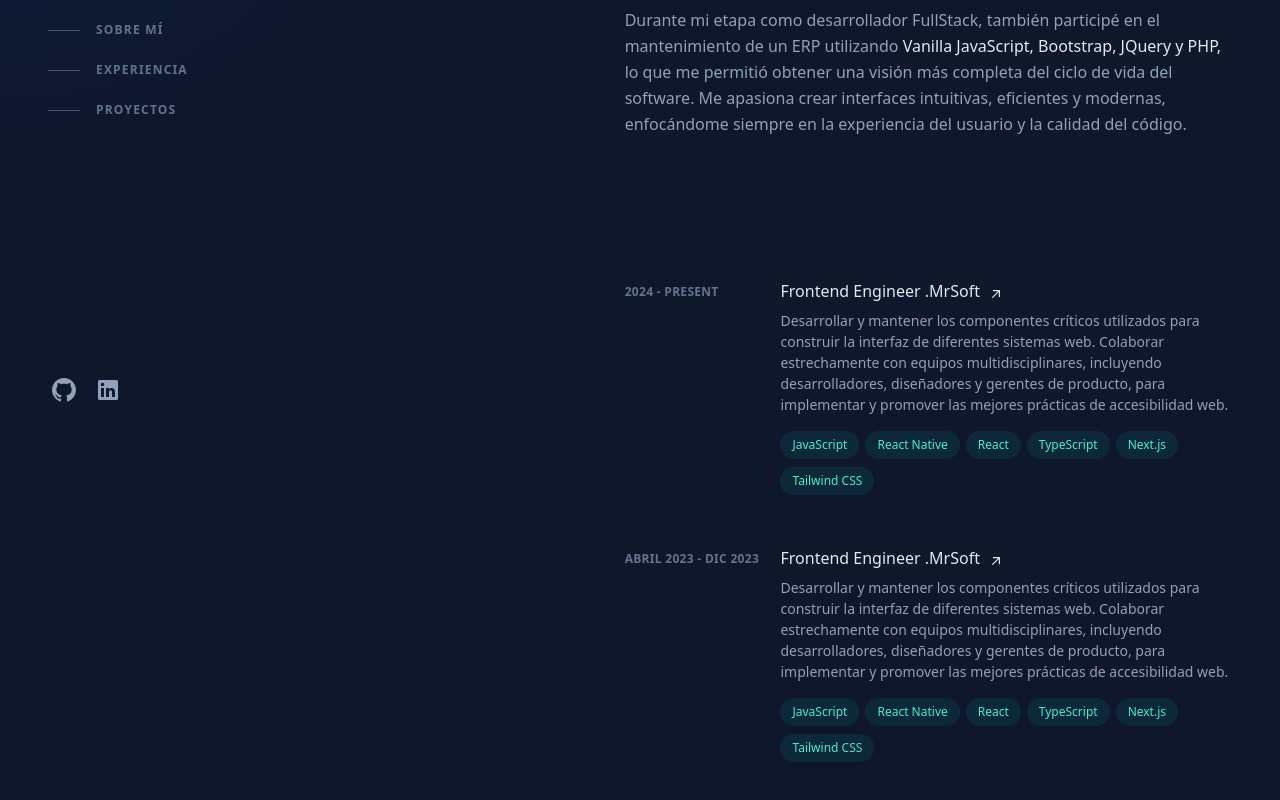
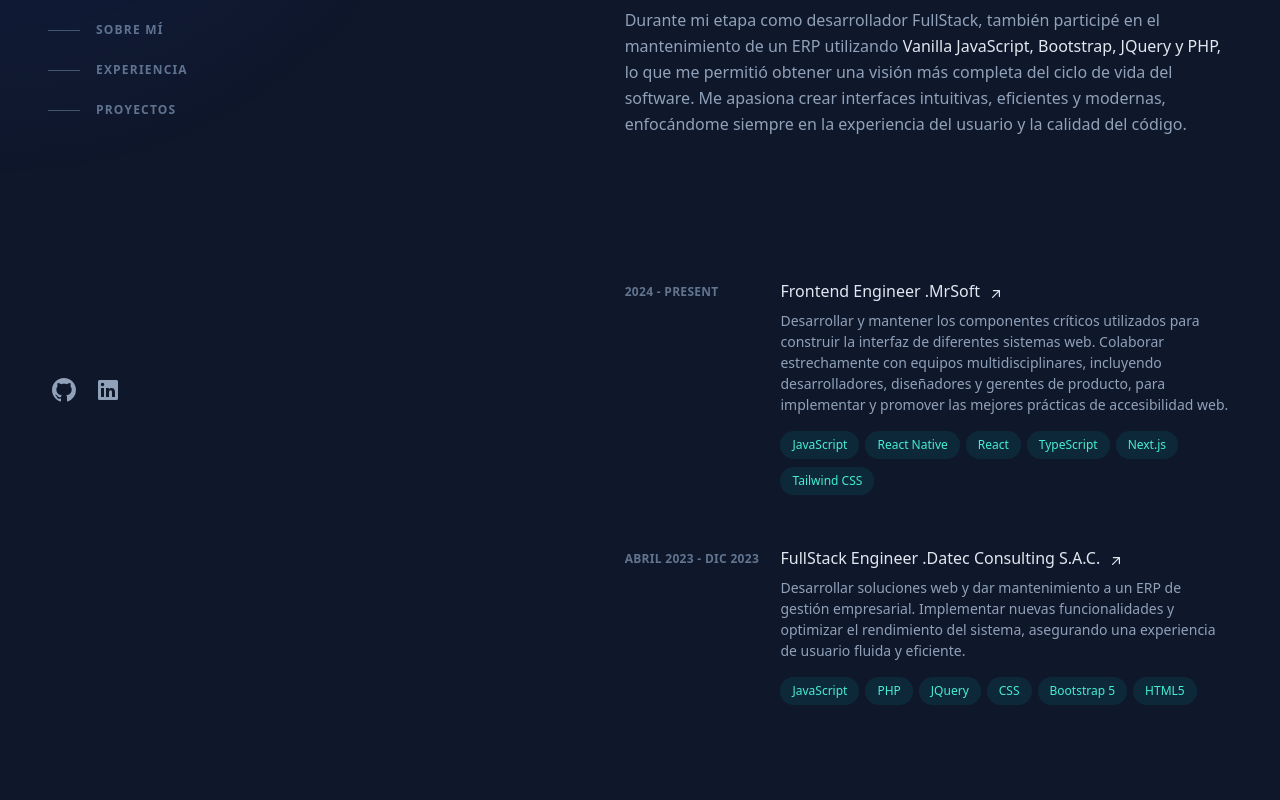
Before and after one commit to albarorent/my-portafolio-app, a Next.js app: page / in a window 1280 px wide. Shown: the part 302-1102 px from the top of the page. Built offline with nearby package versions, Linux system fonts and the light colour scheme.

Commit message:
Feat ExperienceList

```diff
--- a/src/components/Experience.tsx
+++ b/src/components/Experience.tsx
@@ -31,17 +31,17 @@
           </ExperienceList>
           <ExperienceList
             date="Abril 2023 - Dic 2023"
-            link="https://www.mrsoftperu.com/"
-            title="Frontend Engineer   ."
-            subTitle="MrSoft"
-            description="Desarrollar y mantener los componentes críticos utilizados para construir la interfaz de diferentes sistemas web. Colaborar estrechamente con equipos multidisciplinares, incluyendo desarrolladores, diseñadores y gerentes de producto, para implementar y promover las mejores prácticas de accesibilidad web."
+            link="https://www.datec.pe/"
+            title="FullStack Engineer   ."
+            subTitle="Datec Consulting S.A.C."
+            description="Desarrollar soluciones web y dar mantenimiento a un ERP de gestión empresarial. Implementar nuevas funcionalidades y optimizar el rendimiento del sistema, asegurando una experiencia de usuario fluida y eficiente."
           >
             <ButtonTecnology name="JavaScript" />
-            <ButtonTecnology name="React Native" />
-            <ButtonTecnology name="React" />
-            <ButtonTecnology name="TypeScript" />
-            <ButtonTecnology name="Next.js" />
-            <ButtonTecnology name="Tailwind CSS" />
+            <ButtonTecnology name="PHP" />
+            <ButtonTecnology name="JQuery" />
+            <ButtonTecnology name="CSS" />
+            <ButtonTecnology name="Bootstrap 5" />
+            <ButtonTecnology name="HTML5" />
           </ExperienceList>
         </ol>
       </div>
```
